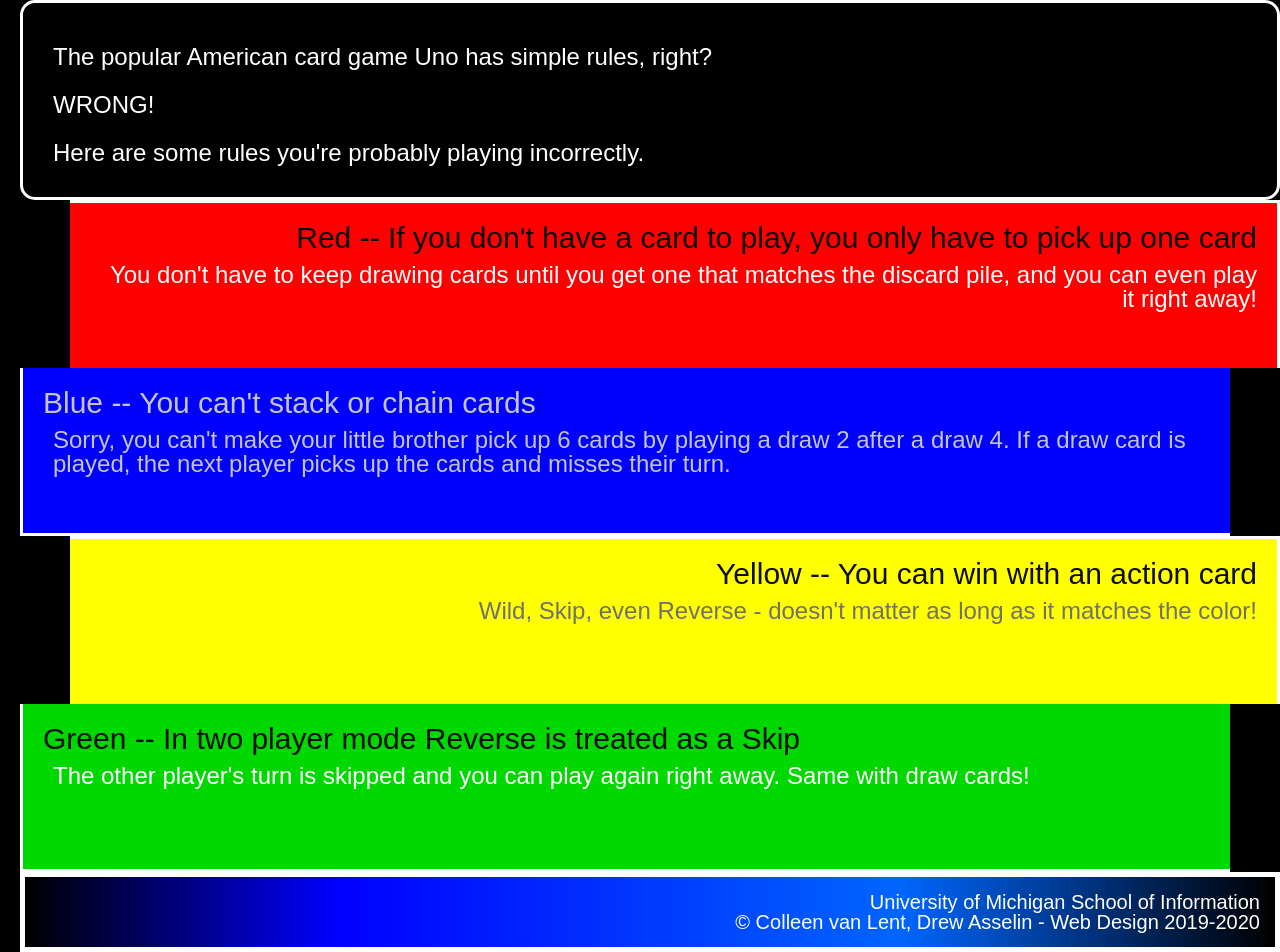
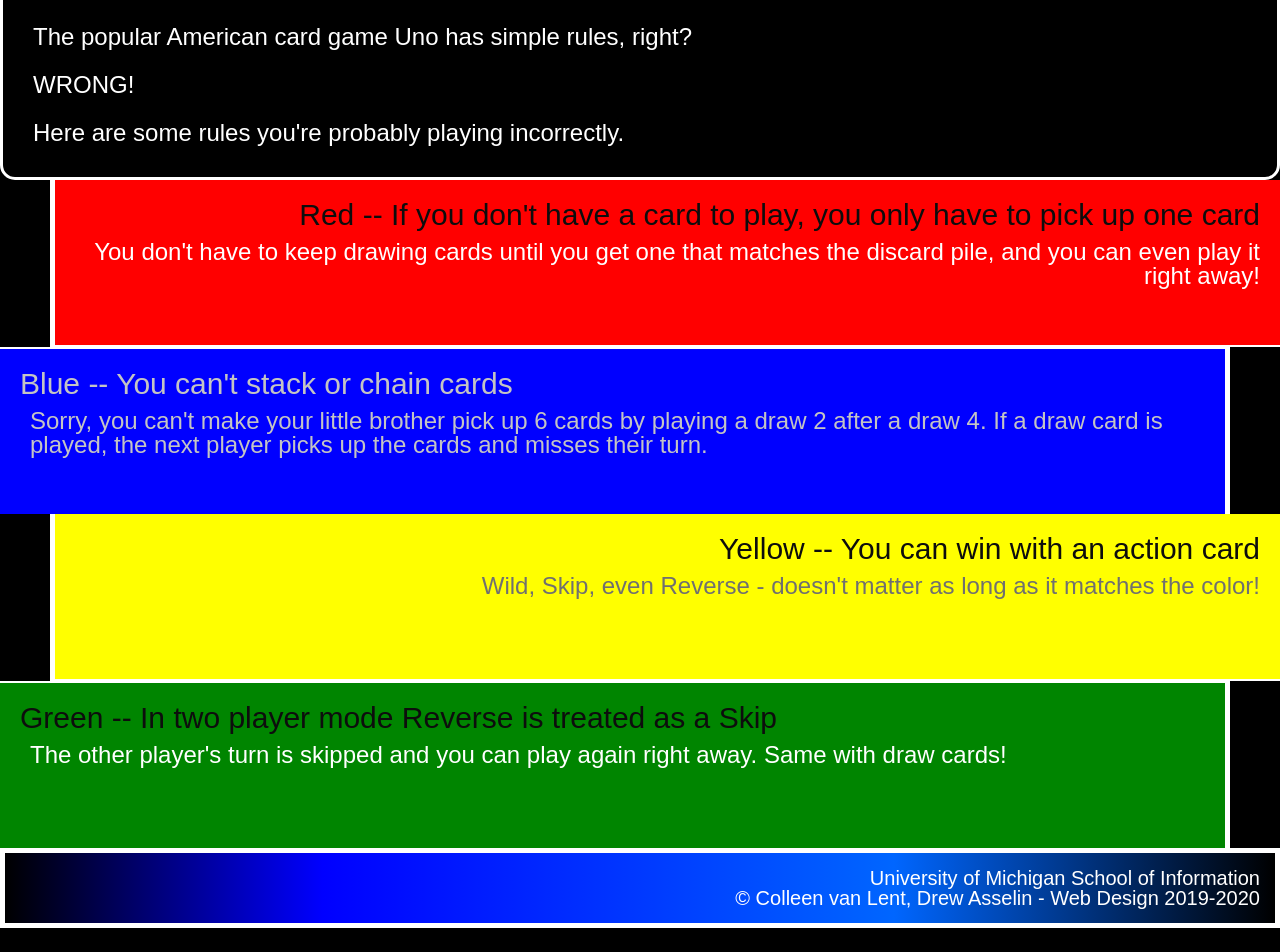
Before and after one commit to katiewu29/hw3-2022, a plain HTML site: page index.html in a window 1280 px wide. Shown: the part 328-1280 px from the top of the page. After the commit the page ends 1256 px from the top, so only its background shows below. Drawn offline with Linux system fonts and the light colour scheme.

Commit message:
Add files via upload

```diff
--- a/css/style.css
+++ b/css/style.css
@@ -2,14 +2,12 @@
 font-family: Arial, Verdana;
 color: #fff;
 background-color: #000;
-margin-top: 20px;
-margin-left: 20px;
-margin-right: 20 px;
+margin-top: 20px 20px 0px 20px;
 }
 
 h1 {
     font-size: 42px;
-    text-align:center; /* line-height? */
+    text-align: center;
     padding: 15px;
 }
 
@@ -49,16 +47,15 @@
     background-color: #ff0000;
     text-align: right;
     margin-left: 50px;
-    border-bottom: 2px;
-    border-left: 5px;
+    border-width: 0px 0px 2px 5px
+
 }
 
 .blue {
     background-color: #0000ff;
     text-align: left;
     margin-right: 50px;
-    border-right: 5px;
-    border-top: 2px;
+    border-width: 2px 5px 0px 0px;
     color: #C4C4C4;
 }
 
@@ -70,30 +67,26 @@
     background-color: #ffff00;
     text-align: right;
     margin-left: 50px;
-    border-bottom: 2px;
-    border-left: 5px;
+    border-width: 0px 0px 2px 5px;
     color: #707070;
 }
 
 .green {
-    background-color: #00D800;
+    background-color: #008500;
     text-align: left;
     margin-right: 50px;
-    border-right: 5px;
-    border-top: 2px;
+    border-width: 2px 5px 0px 0px;
 }
 
 footer {
     border: 5px solid #fff;
+    background: rgb(0,0,0);
+    background: linear-gradient(90deg, rgba(0,0,0,1) 0%, rgba(0,0,255,1) 25%, rgba(0,102,255,1) 70%, rgba(0,0,0,1) 100%);
 }
 
 footer p{
     text-align: right;
     font-size: 20px;
-    padding-top: 15px;
-    padding-right: 15px;
-    padding-bottom: 15px;
-    background: rgb(0,0,0);
-    background: linear-gradient(90deg, rgba(0,0,0,1) 0%, rgba(0,0,255,1) 25%, rgba(0,102,255,1) 70%, rgba(0,0,0,1) 100%);
+    padding: 15px 15px 15px 0px;
 
 }
```
